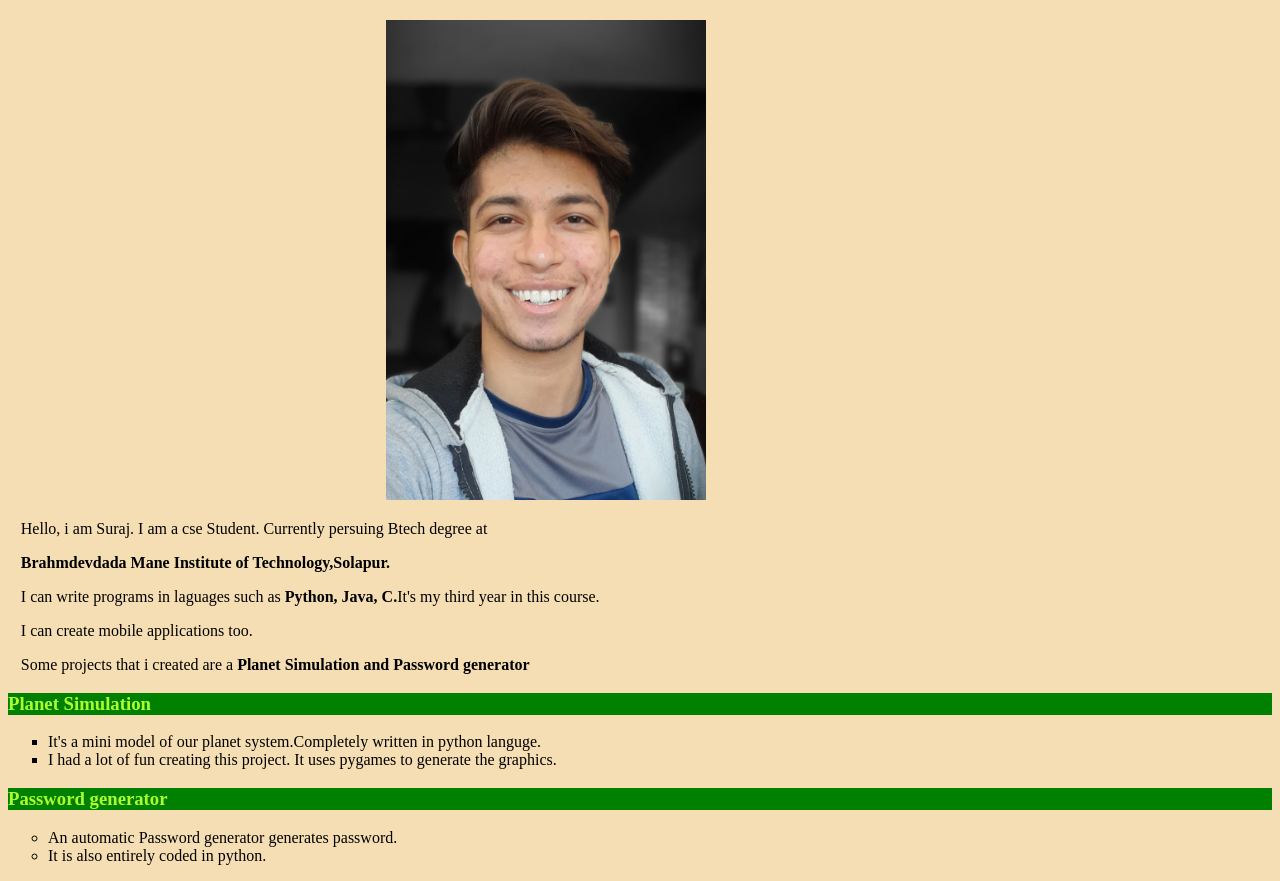
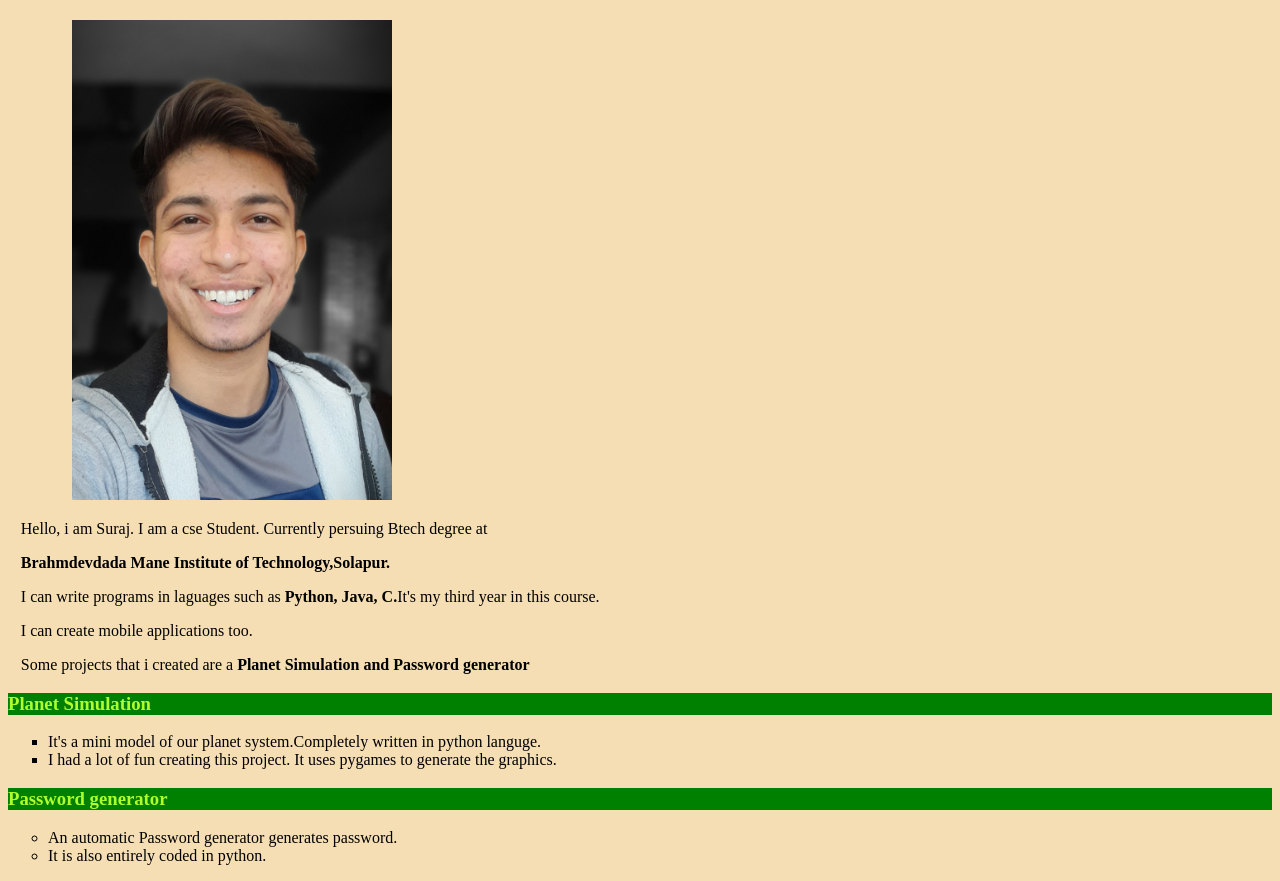
Before and after one commit to OrianSm/Studentinfotable, a plain HTML site: page Suraj.html in a window 1280 px wide. Shown: the part 60-941 px from the top of the page. Drawn offline with Linux system fonts and the light colour scheme.

Commit message:
did some changes

```diff
--- a/Suraj.html
+++ b/Suraj.html
@@ -4,7 +4,7 @@
     <link rel="icon" type="image/x.icon" href="sm.ico">
     <body style="background-color: wheat;">
         <h1><b>Suraj Sultan Mujawar</b></h1>
-        <img style="margin-left: 10cm;" src="Sm.jpg" width="320" height="480">
+        <img style="margin-left: 5cqmax;" src="Sm.jpg" width="320" height="480">
         <p style="margin-left: 1cqmax;">Hello, i am Suraj. I am a cse Student. Currently persuing Btech degree at </p>
         <p style="margin-left: 1cqmax;"><b>Brahmdevdada Mane Institute of Technology,Solapur.</b></p>
         <p style="margin-left: 1cqmax;">I can write programs in laguages such as <b>Python, Java, C.</b>It's my third year in this course.</p>
```
